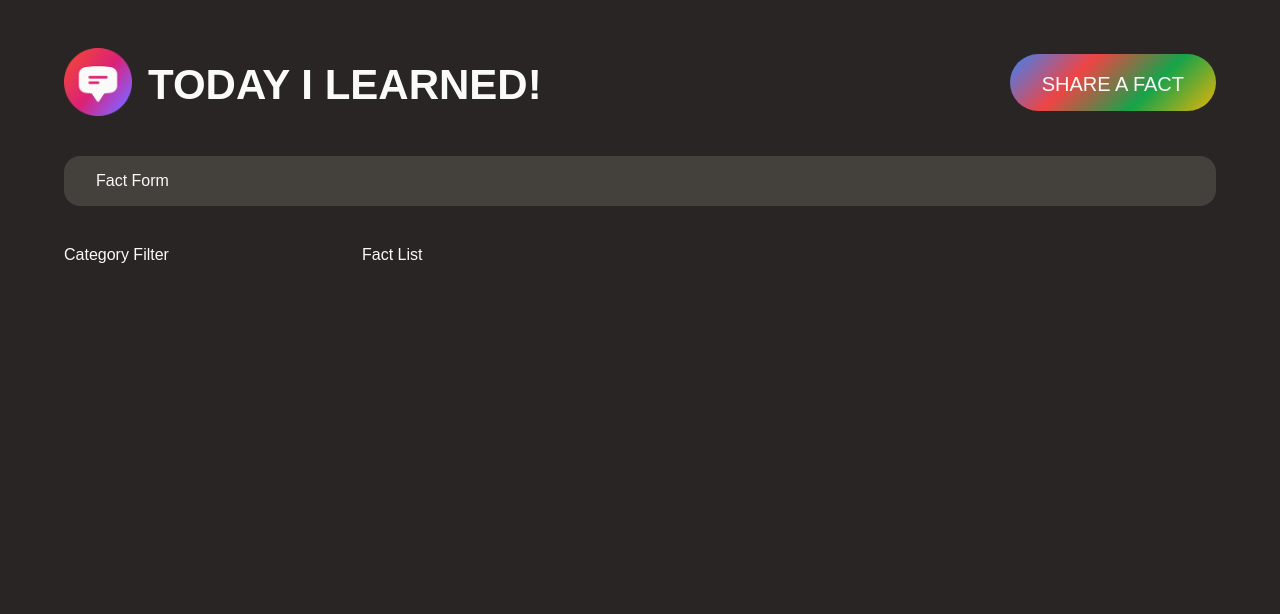
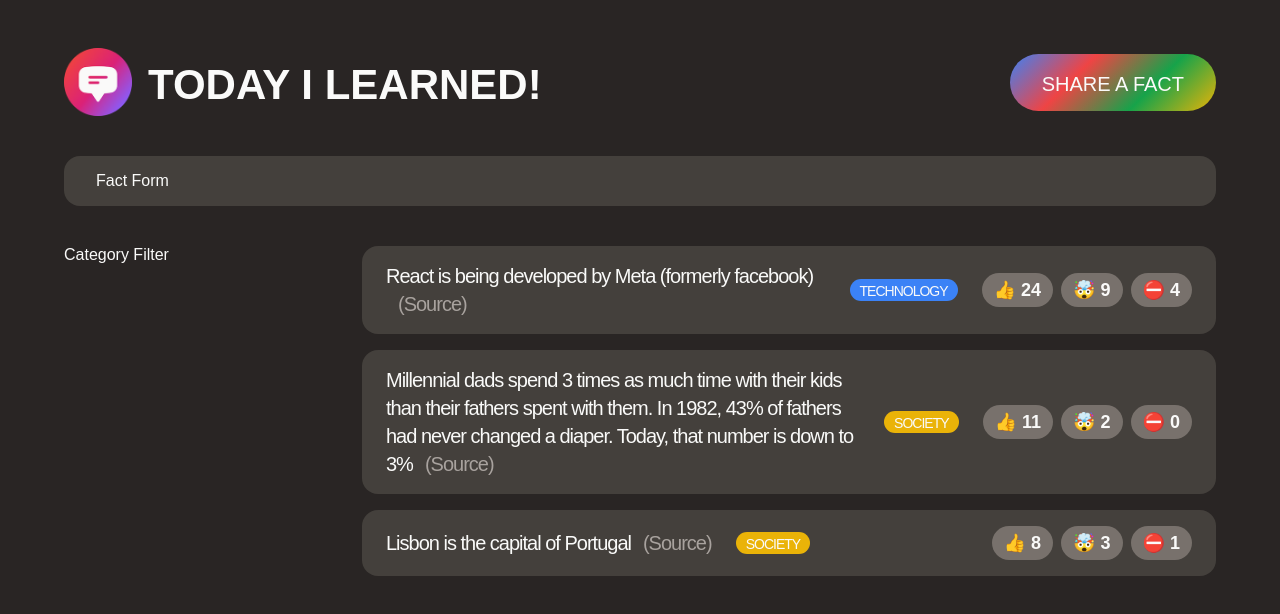
Before and after one commit to gah-code/today-i-learned, a React (Create React App) app: page / in a window 1280 px wide. Shown: the top 614 px of the page. Built offline with nearby package versions, Linux system fonts and the light colour scheme; a web font is replaced by a local one.

Commit message:
FactList component step One

```diff
--- a/src/App.js
+++ b/src/App.js
@@ -1,8 +1,55 @@
 import './style.css';
+
+const CATEGORIES = [
+  { name: 'technology', color: '#3b82f6' },
+  { name: 'science', color: '#16a34a' },
+  { name: 'finance', color: '#ef4444' },
+  { name: 'society', color: '#eab308' },
+  { name: 'entertainment', color: '#db2777' },
+  { name: 'health', color: '#14b8a6' },
+  { name: 'history', color: '#f97316' },
+  { name: 'news', color: '#8b5cf6' },
+];
+
+const initialFacts = [
+  {
+    id: 1,
+    text: 'React is being developed by Meta (formerly facebook)',
+    source: 'https://opensource.fb.com/',
+    category: 'technology',
+    votesInteresting: 24,
+    votesMindblowing: 9,
+    votesFalse: 4,
+    createdIn: 2021,
+  },
+  {
+    id: 2,
+    text: 'Millennial dads spend 3 times as much time with their kids than their fathers spent with them. In 1982, 43% of fathers had never changed a diaper. Today, that number is down to 3%',
+    source:
+      'https://www.mother.ly/parenting/millennial-dads-spend-more-time-with-their-kids',
+    category: 'society',
+    votesInteresting: 11,
+    votesMindblowing: 2,
+    votesFalse: 0,
+    createdIn: 2019,
+  },
+  {
+    id: 3,
+    text: 'Lisbon is the capital of Portugal',
+    source: 'https://en.wikipedia.org/wiki/Lisbon',
+    category: 'society',
+    votesInteresting: 8,
+    votesMindblowing: 3,
+    votesFalse: 1,
+    createdIn: 2015,
+  },
+];
+
 function App() {
   const appTitle = 'Today I Learned!';
   return (
     <>
+      {/* HEADER */}
       <header className='header'>
         <div className='logo'>
           <img
@@ -32,7 +79,42 @@
 }
 
 function FactList() {
-  return <section> Fact List </section>;
+  const facts = initialFacts;
+
+  return (
+    <section>
+      {' '}
+      <ul className='facts-list'>
+        {facts.map((fact) => (
+          <li key={fact.id} className='fact'>
+            <p>
+              {fact.text}
+              <a className='source' href={fact.source} target='_blank'>
+                (Source)
+              </a>
+            </p>
+
+            <span
+              className='tag'
+              style={{
+                backgroundColor: CATEGORIES.find(
+                  (cat) => cat.name === fact.category
+                ).color,
+              }}
+            >
+              {fact.category}
+            </span>
+
+            <div className='vote-buttons'>
+              <button> 👍 {fact.votesInteresting}</button>
+              <button> 🤯 {fact.votesMindblowing}</button>
+              <button> ⛔️ {fact.votesFalse}</button>
+            </div>
+          </li>
+        ))}
+      </ul>{' '}
+    </section>
+  );
 }
 
 export default App;
```
